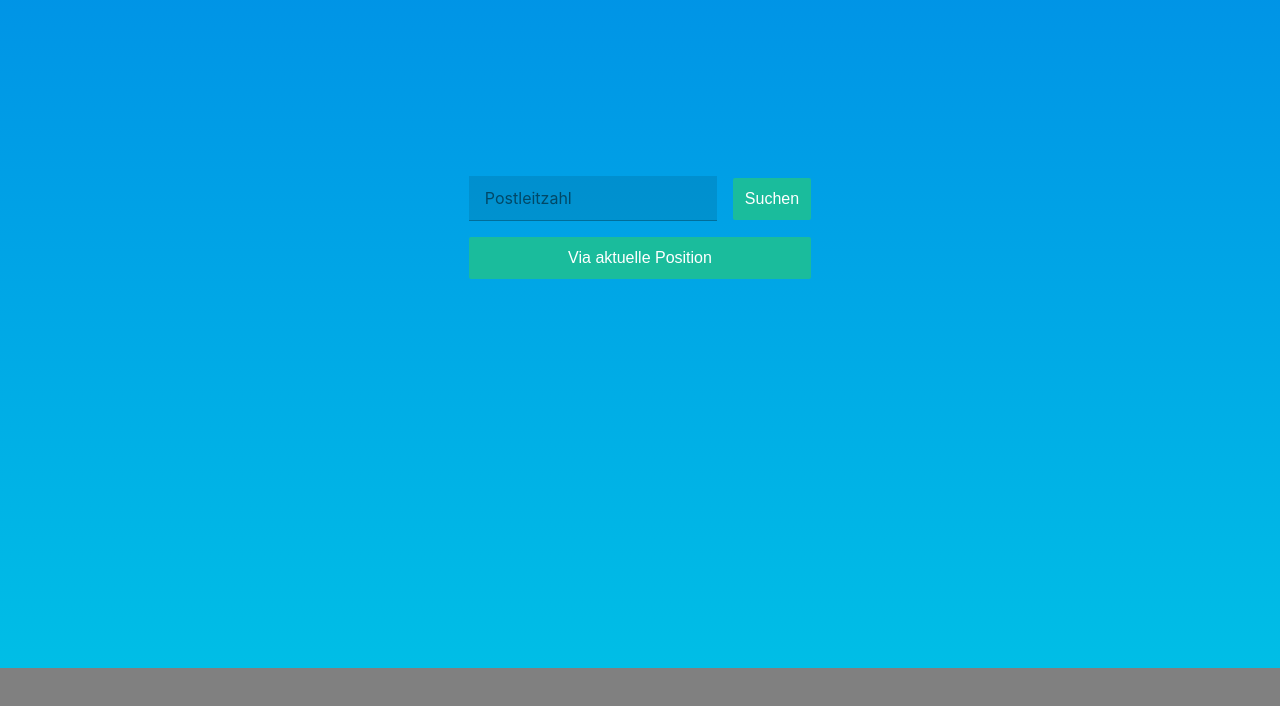
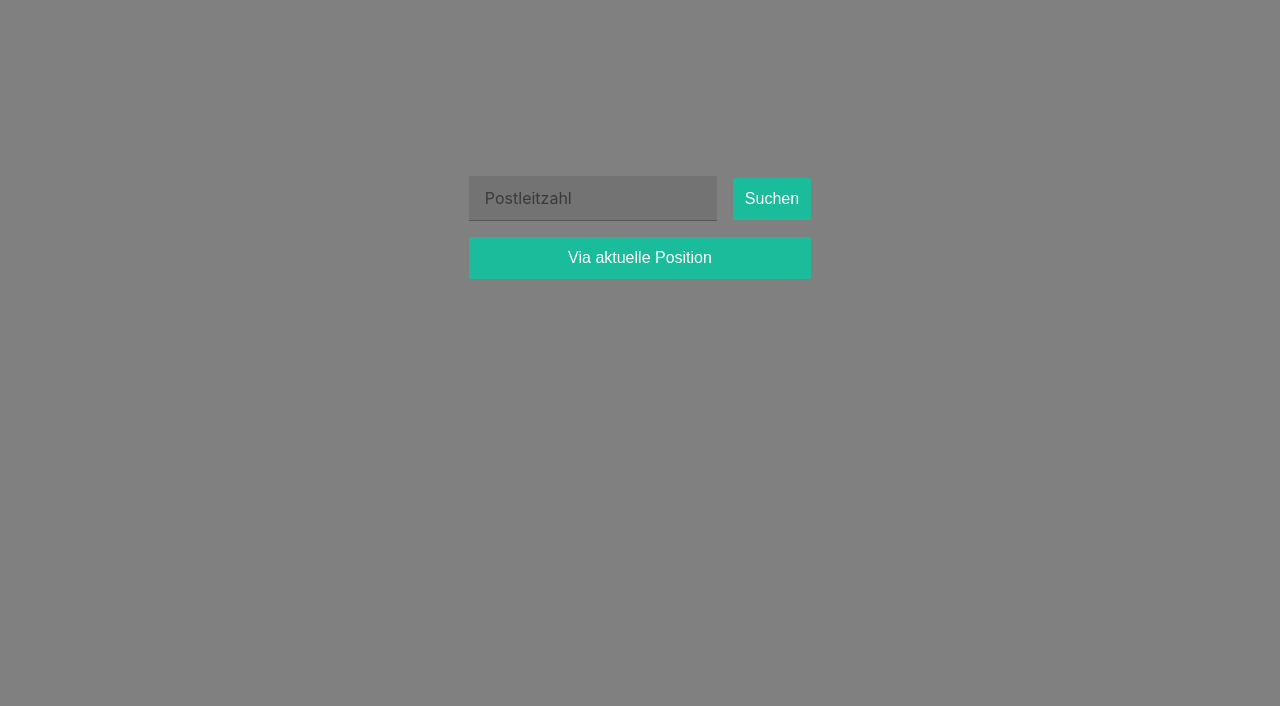
Before and after one commit to moritztrh/dwd-ui, a React (Create React App) app: page / in a window 1280 px wide. Shown: the part 132-838 px from the top of the page. Built offline with nearby package versions, Linux system fonts and the light colour scheme.

Commit message:
Add basic weather visualization

```diff
--- a/src/components/landing-page/landing-page.tsx
+++ b/src/components/landing-page/landing-page.tsx
@@ -9,8 +9,9 @@ import StationOverview from '../shared/station-overview';
 import useWeather, { useWeatherMock } from '../../lib/weather-hook';
 import { Coordinates, ZipCode } from '../../lib/api-types';
 import useLocationParams from '../../lib/location-param-hook';
-import DwdWeatherVisualizer from '../shared/dwd-weather-visualizer';
-import { WeatherCategory } from '../../lib/products/Description';
+import DwdWeatherVisualizer, { DwdWeatherVisualizerProps } from '../shared/dwd-weather-visualizer';
+import { WeatherCategory, WeatherDescriptionResult } from '../../lib/products/Description';
+import { calculateSolarEvents } from '../../lib/solar-events';
 
 const LandingPage = () => {
     const { location, setLocation } = useLocationParams();
@@ -42,11 +43,26 @@ const LandingPage = () => {
         navigate(url);
     }
 
+    let visualizer: DwdWeatherVisualizerProps | undefined;
+    if(data){
+        const now = new Date();
+        const forDate = data.results.map(x => x.getForDate(now));
+        const descriptionsForDate = forDate.filter(x => x.product == "Weather Description")[0] as WeatherDescriptionResult;
+        const descriptionsForNow = descriptionsForDate.getForTime(now);
+        const solarEvents = calculateSolarEvents({longitude: data.station.longitude, latitude: data.station.latitude}, now);
+        visualizer = {
+            referenceTime: now,
+            solarEvents: solarEvents,
+            categories: descriptionsForNow != null ? [descriptionsForNow?.category] : []
+        }
+    }
+
+
     if (loading) return <p>Loading ...</p>
     if (error) return <p>Error: {error}</p>
 
     return (
-        <DwdPageLayout title='Weather'>
+        <DwdPageLayout title='Weather' visualizer={visualizer}>
             <div className={styles["page-layout"]}>
                 {
                     data == null
--- a/src/components/shared/dwd-page-layout.tsx
+++ b/src/components/shared/dwd-page-layout.tsx
@@ -1,15 +1,22 @@
-import { ReactNode, PropsWithChildren } from 'react';
+import { PropsWithChildren } from 'react';
 import styles from './dwd-page-layout.module.css';
-import DwdWeatherVisualizer from './dwd-weather-visualizer';
+import DwdWeatherVisualizer, { DwdWeatherVisualizerProps } from './dwd-weather-visualizer';
 import { WeatherCategory } from '../../lib/products/Description';
 
 type DwdPageLayoutProps = {
     title: string
+    visualizer?: DwdWeatherVisualizerProps
 }
 
 const DwdPageLayout = (props: PropsWithChildren<DwdPageLayoutProps>) => {
+
+    const visualizerProps: DwdWeatherVisualizerProps = props.visualizer ?? {
+        referenceTime: new Date(),
+        categories: [WeatherCategory.Clear],
+    }
+
     return (
-        <DwdWeatherVisualizer categories={[WeatherCategory.Clear, WeatherCategory.Rain]}>
+        <DwdWeatherVisualizer {...visualizerProps}>
             <div className={styles["page-container"]}>
                 {props.children}
             </div>
--- a/src/components/shared/dwd-weather-visualizer.tsx
+++ b/src/components/shared/dwd-weather-visualizer.tsx
@@ -3,7 +3,8 @@ import { PropsWithChildren } from "react";
 import { WeatherCategory } from "../../lib/products/Description";
 import { SolarEvents } from '../../lib/solar-events';
 
-type DwdWeatherVisualizerProps = {
+export type DwdWeatherVisualizerProps = {
+    referenceTime: Date,
     categories: WeatherCategory[]
     solarEvents?: SolarEvents
 }
@@ -18,10 +19,11 @@ const DwdWeatherVisualizer = (props: PropsWithChildren<DwdWeatherVisualizerProps
 
     const classes = ["weather-visualizer"];
     props.categories?.forEach(x => {
-        classes.push(WeatherCategory[x].toLowerCase()+"-bg")
+        let cat = x.toString().toLowerCase() + "-bg"
+        classes.push(cat)
     });
 
-    let partOfDay = GetPartOfDay(new Date(), props.solarEvents)
+    let partOfDay = GetPartOfDay(props.referenceTime, props.solarEvents)
     let partOfDayClass = PartOfDay[partOfDay].toLocaleLowerCase() + "-time";
     return (
         <div className={classes.map(x => styles[x]).join(' ')}>
--- a/src/lib/products/Description.ts
+++ b/src/lib/products/Description.ts
@@ -31,6 +31,15 @@ export class WeatherDescriptionResult implements ProductResult {
         let upper = AddHours(lower, 24);
         var dailyValues = this.values.filter(x => x.time >= lower && x.time < upper);
         return new WeatherDescriptionResult(dailyValues);
+    }
+
+    getForTime(date: Date) : WeatherDescription | null {
+       for(let i=0; i<this.values.length-1; i++){
+        let cursor = this.values[i];
+        if (cursor.time > date) continue;
+        return cursor;
+       }
+       return null;
     }
 
     setStats(){
```
